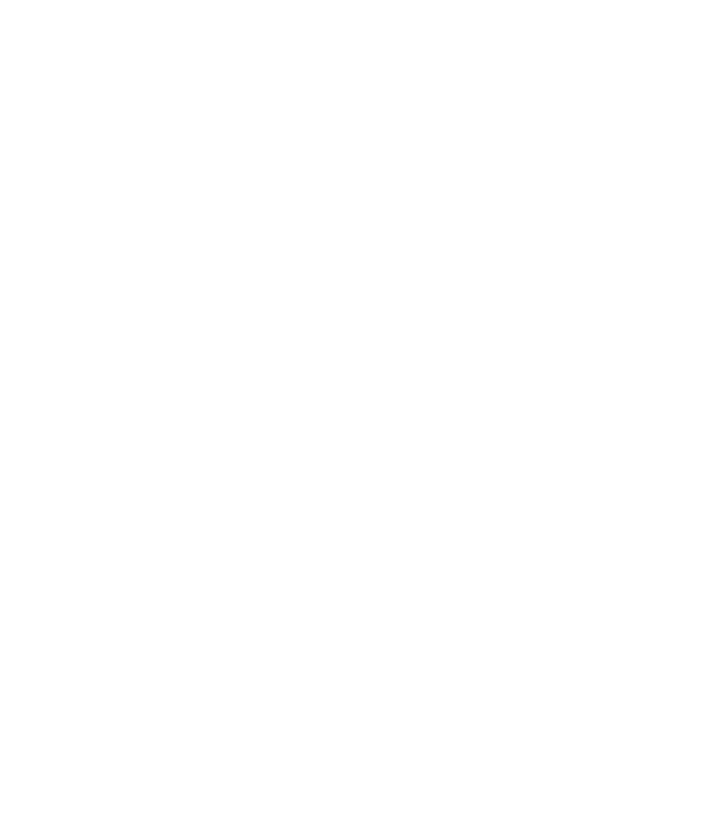
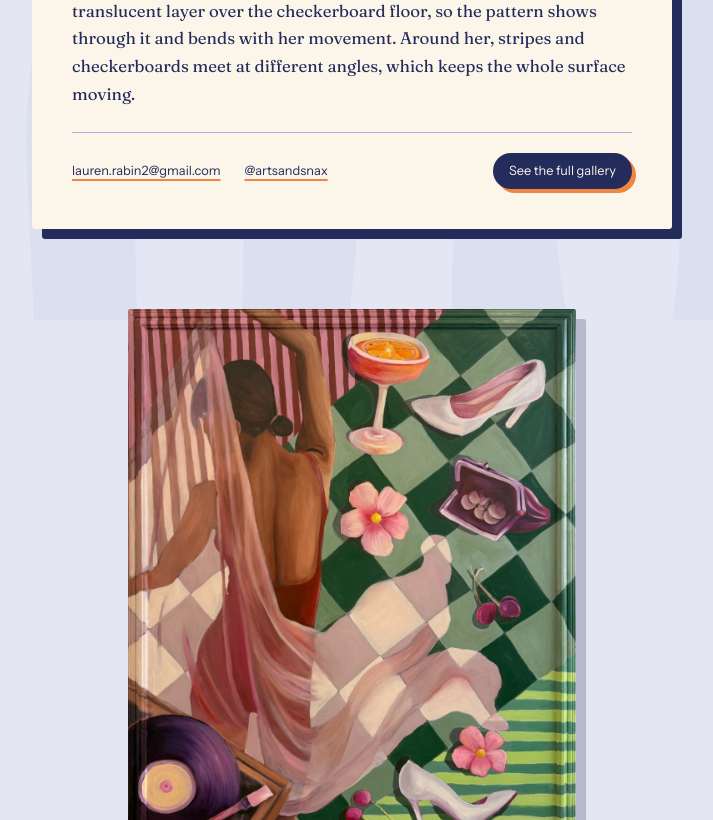
Before and after one commit to laur1912/lauren-michael, a Next.js app: page /apply/atelier-joliet in a window 1280 px wide. Before the commit this address had no page. Shown: the part 480-1300 px from the top of the page, without its empty margins (288-1001 px from the left). Before the commit the page ends 800 px from the top, so only its background shows below. Built offline with nearby package versions, Linux system fonts and the light colour scheme.

Commit message:
hidden submission page: Atelier Joliet, Exploratory Motion

```diff
--- /dev/null
+++ b/src/app/apply/atelier-joliet/page.js
@@ -0,0 +1,12 @@
+import Submission from '@/components/Submission';
+import { application } from '@/content/applications/atelier-joliet';
+import { site } from '@/content/site';
+
+export const metadata = {
+  title: `${site.name}, submission to ${application.venue}`,
+  robots: { index: false, follow: false },
+};
+
+export default function Page() {
+  return <Submission application={application} />;
+}
--- a/src/components/Submission.js
+++ b/src/components/Submission.js
@@ -27,7 +27,7 @@
 
       <header className={styles.plaque}>
         <p className={styles.for}>
-          Submission to {application.venue}, {application.call.toLowerCase()}
+          Submission to {application.venue}: {application.call}
         </p>
         <h1 className={styles.name}>{site.name}</h1>
         <p className={styles.medium}>{site.medium}</p>
@@ -70,12 +70,12 @@
                   />
                 </button>
                 <figcaption className={styles.label}>
-                  <span className={styles.entry}>Entry {w.entry}</span>
+                  {works.length > 1 && <span className={styles.entry}>Entry {w.entry}</span>}
                   <span className={styles.title}>{w.title}</span>
                   <span>{site.name}</span>
                   <span>{w.medium}</span>
                   <span>{w.size}, including frame</span>
-                  <span>{w.year}</span>
+                  {w.year && <span>{w.year}</span>}
                   <span className={styles.price}>{w.price}</span>
                 </figcaption>
               </figure>
@@ -86,7 +86,7 @@
 
       {open !== -1 && (
         <Lightbox
-          painting={{ ...works[open], size: [works[open].size, works[open].year, works[open].price].join(', ') }}
+          painting={{ ...works[open], size: [works[open].size, works[open].year, works[open].price].filter(Boolean).join(', ') }}
           position={open + 1}
           total={works.length}
           onPrev={() => step(-1)}
--- a/src/components/Submission.module.css
+++ b/src/components/Submission.module.css
@@ -78,7 +78,8 @@
 
 .works {
   display: grid;
-  grid-template-columns: repeat(auto-fit, minmax(min(100%, 18rem), 1fr));
+  grid-template-columns: repeat(auto-fit, minmax(min(100%, 18rem), 28rem));
+  justify-content: center;
   gap: 4rem clamp(2rem, 5vw, 5rem);
   align-items: start;
   max-width: 64rem;
--- /dev/null
+++ b/src/content/applications/atelier-joliet.js
@@ -0,0 +1,27 @@
+// Submission: Atelier Joliet, group show "Exploratory Motion" (Nov. 2026 to Jan. 2027).
+// This page lives at /apply/atelier-joliet and is hidden from search engines.
+
+import { TAGS } from '@/content/paintings';
+import recharge2 from '../paintings/recharge-2/main.jpg';
+
+export const application = {
+  venue: 'Atelier Joliet',
+  call: 'Group show, Exploratory Motion',
+  bio: [
+    'I’m Lauren Michael Parker, a Chicagoland-based painter whose figurative work turns feelings like loneliness and longing into color and patterns, mostly in oils. I’ve developed my voice through years of practice alongside workshops, classes, and courses, less “self-taught” than constantly taught by community and repetition. Much of my recent work is painted directly onto thrifted frames, with the pattern carried over the molding so the frame becomes part of the painting. In Recharge #2, a woman dances with her back to the viewer while a sheer pink wrap follows the turn of her body. I painted the fabric as a translucent layer over the checkerboard floor, so the pattern shows through it and bends with her movement. Around her, stripes and checkerboards meet at different angles, which keeps the whole surface moving.',
+  ],
+  works: [
+    {
+      slug: 'recharge-2',
+      entry: 1,
+      title: 'Recharge #2',
+      medium: 'Oil on thrifted frame',
+      size: '31 × 38 in',
+      price: '$875',
+      tags: [TAGS.thrifted],
+      image: recharge2,
+      details: [],
+      alt: 'Seen from behind, a woman in a red swimsuit and sheer pink wrap dances on a green checkerboard scattered with white heels, cherries, pink flowers, a coin purse, a cocktail and a record player.',
+    },
+  ],
+};
```
